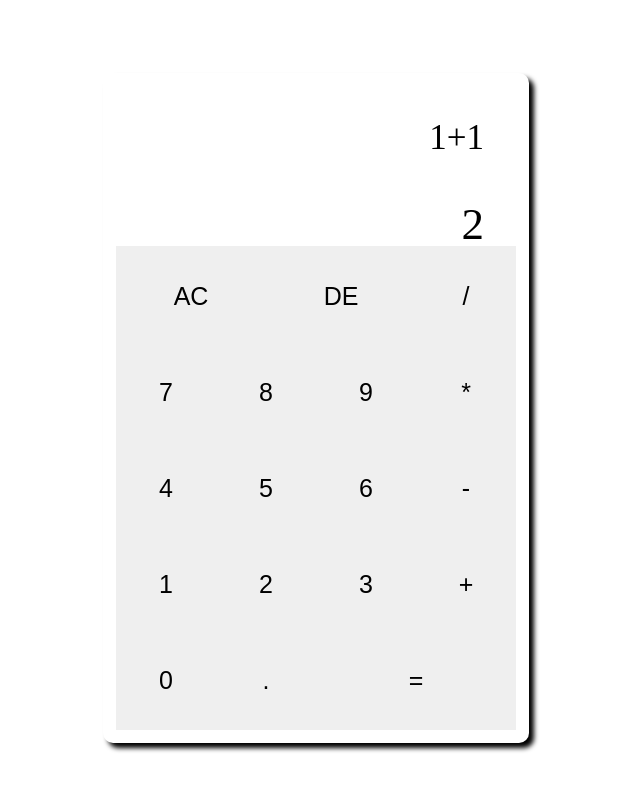
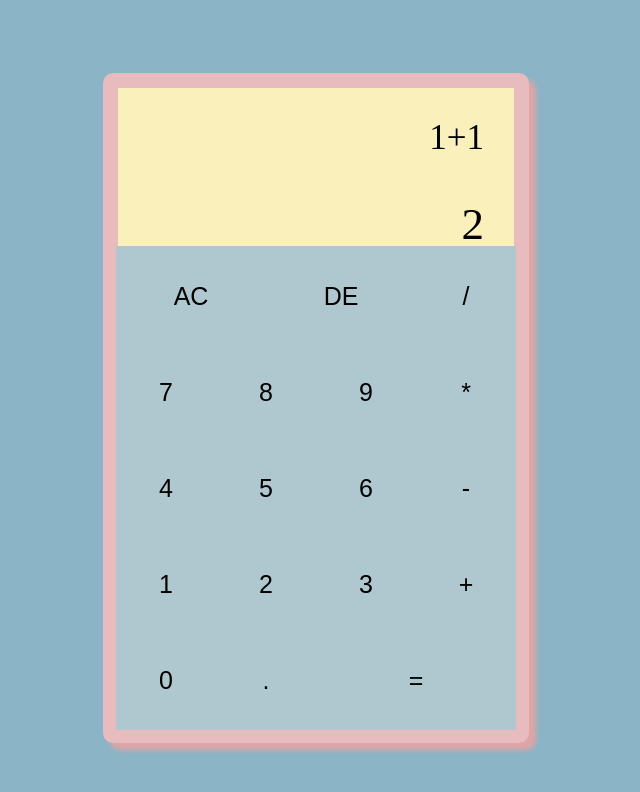
Before and after one commit to MarniLuka/Calculator, a plain HTML site: page index.html in a window 1280 px wide. Shown: the whole page, without its empty margins (324-964 px from the left). Drawn offline with Linux system fonts and the light colour scheme.

Commit message:
added color to CSS

```diff
--- a/style.css
+++ b/style.css
@@ -1,5 +1,9 @@
 * {
     box-sizing: border-box;
+}
+
+body {
+    background-color: #8BB4C7;
 }
 
 section {
@@ -14,7 +18,8 @@ section {
     padding: 15px;
     border-radius: 10px;
     overflow: hidden;
-    box-shadow: 5px 5px 5px;
+    box-shadow: 7px 7px 5px #DFA5A6;
+    background-color: #E8BBBE;
 }
 
 .display {
@@ -22,6 +27,8 @@ section {
     height: 20vh;
     text-align: right;
     padding: 10px;
+
+    background-color: #F9F0BC;
 }
 
 .output {
@@ -40,10 +47,12 @@ button {
     border: 0;
     margin: -2px;
     font-size: 25px;
+    background-color: #AFC7CE;
 }
 
 button:hover {
     font-weight: bold;
+    background-color: #8BB4C7;
 }
 
 
```
